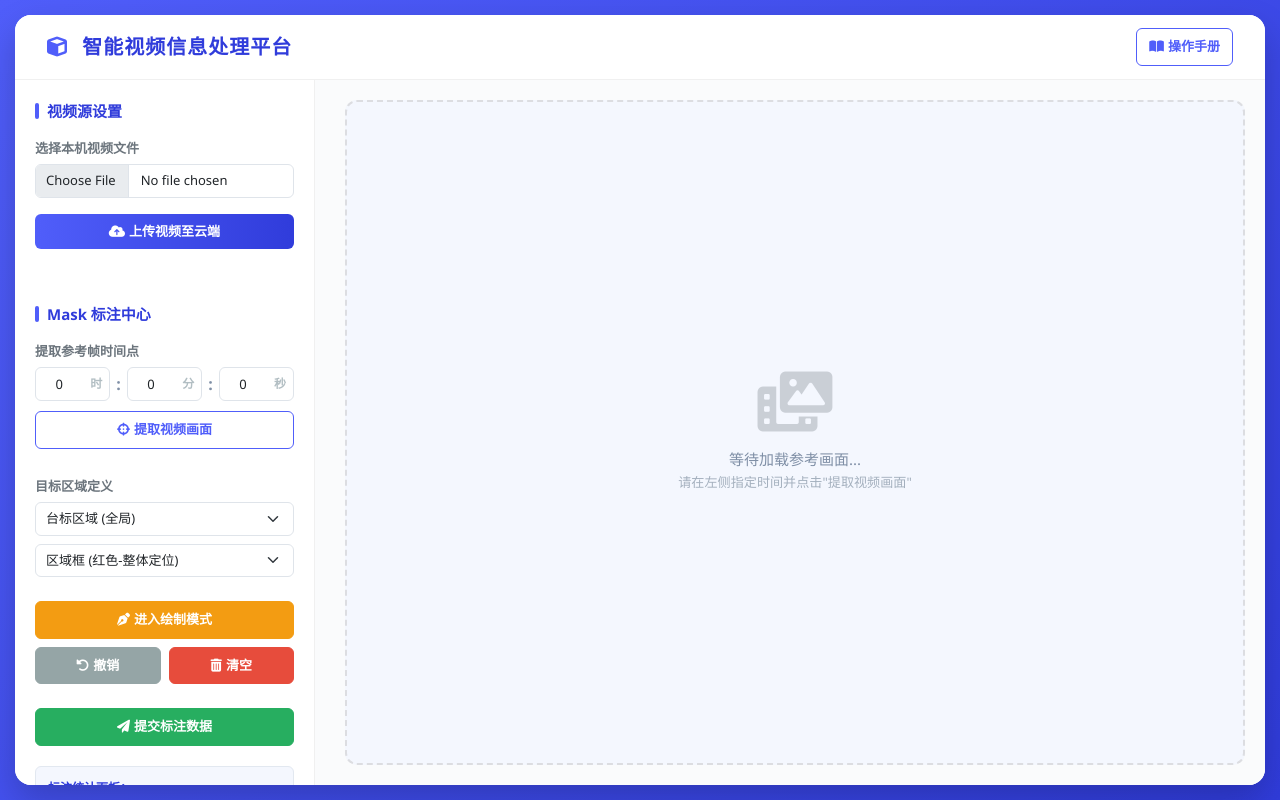
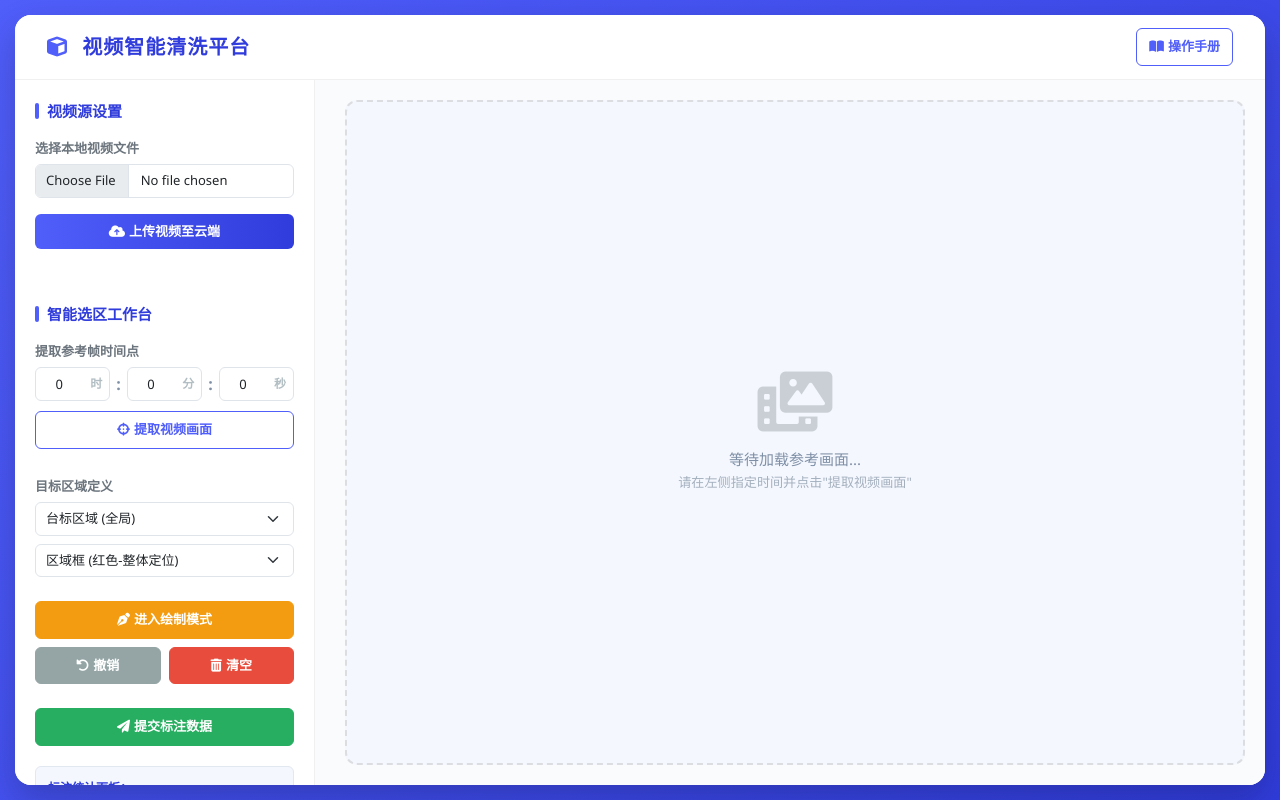
Before and after one commit to DaoZhang185/PropainterProjectToIMU, a Flask app: page / in a window 1280 px wide. Run offline with Flask 3, Linux system fonts and the light colour scheme; some libraries are stand-ins or nearby versions.

Commit message:
1、取消目标框设置，此设置已经无用。 2、把原本页面中的部分区域名称修改一下，更贴合实际以及便于理解。

```diff
--- a/web/static/app.js
+++ b/web/static/app.js
@@ -534,7 +534,6 @@ function updateAnnotationInfo() {
         html += `<div class="mb-1">
             <span class="badge" style="background-color: var(--primary); margin-right:4px;">${c.name}</span>
             <span class="text-danger small fw-bold">红框:${c.large}</span>
-            <span class="text-success small fw-bold" style="margin-left:4px;">绿框:${c.small}</span>
             ${c.magic > 0 ? `<span class="text-primary small fw-bold" style="margin-left:4px;">魔法棒:${c.magic}</span>` : ''}
         </div>`;
     });
--- a/web/templates/index.html
+++ b/web/templates/index.html
@@ -3,7 +3,7 @@
 <head>
     <meta charset="UTF-8">
     <meta name="viewport" content="width=device-width, initial-scale=1.0">
-    <title>智能视频台标、角标、字幕清洗系统</title>
+    <title>视频智能清洗系统</title>
     <link href="https://cdnjs.cloudflare.com/ajax/libs/bootstrap/5.1.3/css/bootstrap.min.css" rel="stylesheet">
     <link href="https://cdnjs.cloudflare.com/ajax/libs/font-awesome/6.0.0/css/all.min.css" rel="stylesheet">
     <style>
@@ -289,7 +289,7 @@
             <div class="container-fluid">
                 <a class="navbar-brand" href="#">
                     <i class="fas fa-cube me-2" style="color: var(--primary);"></i>
-                    智能视频信息处理平台
+                    视频智能清洗平台
                 </a>
                 <button class="btn btn-outline-primary btn-sm" style="width: auto; margin-bottom: 0;" data-bs-toggle="modal" data-bs-target="#helpModal">
                     <i class="fas fa-book-open me-1"></i>操作手册
@@ -302,7 +302,7 @@
 
                 <div class="section-title" style="margin-top: 0;">视频源设置</div>
                 <div class="mb-2">
-                    <label class="form-label text-muted">选择本机视频文件</label>
+                    <label class="form-label text-muted">选择本地视频文件</label>
                     <input type="file" class="form-control" id="video-file" accept="video/*">
                 </div>
 
@@ -316,7 +316,7 @@
 
                 <div class="control-divider"></div>
 
-                <div class="section-title">Mask 标注中心</div>
+                <div class="section-title">智能选区工作台</div>
 
                 <div class="mb-3">
                     <label class="form-label text-muted">提取参考帧时间点</label>
@@ -355,7 +355,7 @@
                     <div>
                         <select id="drawMode" class="form-select">
                             <option value="large">区域框 (红色-整体定位)</option>
-                            <option value="small">目标框 (绿色-细节剔除)</option>
+                            <option value="small" style="display: none;">目标框 (绿色-细节剔除)</option>
                             <option value="magic">🌟 魔法棒 (AI智能点选)</option>
                         </select>
                     </div>
@@ -393,7 +393,7 @@
 
                 <div class="control-divider"></div>
 
-                <div class="section-title">分布式算力引擎</div>
+                <div class="section-title">AI 生成</div>
                 <div class="row g-2 mb-3">
                     <div class="col-6">
                         <button class="btn btn-success mb-0" id="start-btn">
```
